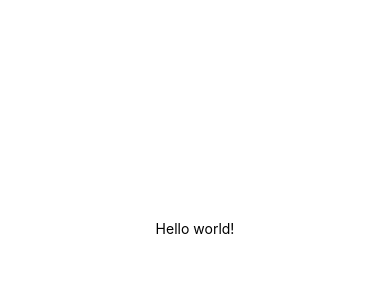
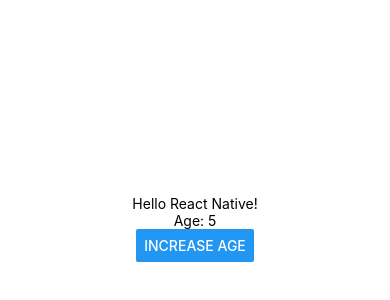
Before and after one commit to victorbruce/react-native30, a React Native app: screen / in a window 390 px wide. Shown: the part 194-494 px from the top of the page. Built offline with nearby package versions, Linux system fonts and the light colour scheme.

Commit message:
Add state and props to component

```diff
--- a/App.js
+++ b/App.js
@@ -1,19 +1,37 @@
-import React from 'react';
-import { StyleSheet, Text, View } from 'react-native';
+import React, { Component } from "react";
+import { StyleSheet, Text, View, Button } from "react-native";
 
-export default function App() {
-  return (
-    <View style={styles.container}>
-      <Text>Hello world!</Text>
-    </View>
-  );
+class App extends Component {
+  constructor(props) {
+    super(props);
+    this.state = {
+      age: 5,
+      name: "React Native"
+    };
+  }
+
+  increaseAge = () => {
+    this.setState({ age: this.state.age + 1 });
+  };
+  render() {
+    const { name, age } = this.state;
+    return (
+      <View style={styles.container}>
+        <Text>Hello {name}!</Text>
+        <Text>Age: {age}</Text>
+        <Button onPress={this.increaseAge} title="Increase Age" />
+      </View>
+    );
+  }
 }
 
 const styles = StyleSheet.create({
   container: {
     flex: 1,
-    backgroundColor: '#fff',
-    alignItems: 'center',
-    justifyContent: 'center',
-  },
+    backgroundColor: "#fff",
+    alignItems: "center",
+    justifyContent: "center"
+  }
 });
+
+export default App;
```
